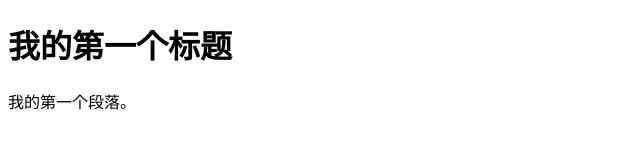
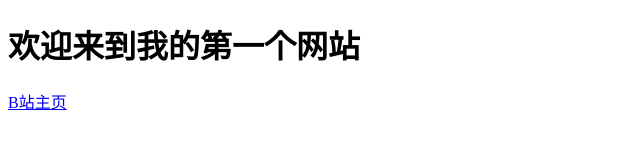
Before and after one commit to jgyugu/jgyugu.github.io, a plain HTML site: page index.html in a window 1280 px wide. Shown: the whole page, without its empty margins (0-640 px from the left). Drawn offline with Linux system fonts and the light colour scheme.

Commit message:
Update index.html

```diff
--- a/index.html
+++ b/index.html
@@ -2,10 +2,10 @@
 <html>
 <head>
 <meta charset="utf-8">
-<title>菜鸟教程(runoob.com)</title>
+<title>一个网站。</title>
 </head>
 <body>
-    <h1>我的第一个标题</h1>
-    <p>我的第一个段落。</p>
+    <h1>欢迎来到我的第一个网站</h1>
+    <a href="https://space.bilibili.com/1366043376?spm_id_from=333.1007.0.0">B站主页</a>
 </body>
 </html>
```
